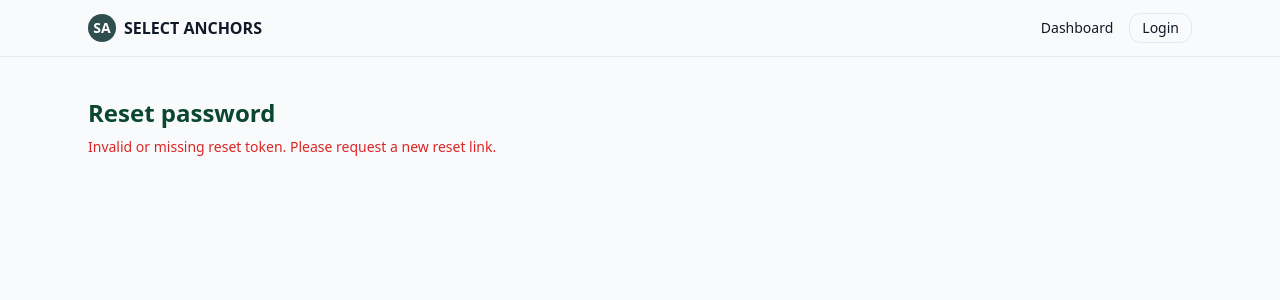
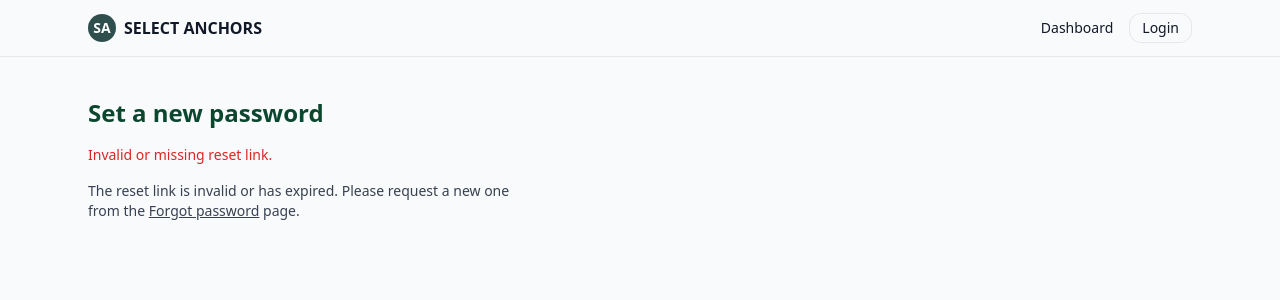
Before and after one commit to select-anchors/select-anchors-portal, a Next.js app: page /reset in a window 1280 px wide. Shown: the top 300 px of the page. Built offline with nearby package versions, Linux system fonts and the light colour scheme; no server answers; a web font is replaced by a local one.

Commit message:
Update page.js

```diff
--- a/app/reset/page.js
+++ b/app/reset/page.js
@@ -1,8 +1,7 @@
-// app/reset/page.js
 "use client";
 
+import { useState, useEffect } from "react";
 import { useSearchParams, useRouter } from "next/navigation";
-import { useState } from "react";
 
 export default function ResetPage() {
   const searchParams = useSearchParams();
@@ -10,35 +9,30 @@ export default function ResetPage() {
   const token = searchParams.get("token") || "";
 
   const [password, setPassword] = useState("");
-  const [confirm, setConfirm] = useState("");
   const [showPassword, setShowPassword] = useState(false);
-  const [showConfirm, setShowConfirm] = useState(false);
-  const [msg, setMsg] = useState("");
-  const [err, setErr] = useState("");
-  const [submitting, setSubmitting] = useState(false);
-  const [done, setDone] = useState(false);
+  const [status, setStatus] = useState("idle"); // idle | loading | success | error
+  const [message, setMessage] = useState("");
+
+  useEffect(() => {
+    if (!token) {
+      setStatus("error");
+      setMessage("Invalid or missing reset link.");
+    }
+  }, [token]);
 
   async function onSubmit(e) {
     e.preventDefault();
-    setErr("");
-    setMsg("");
+    if (!token) return;
 
-    if (!token) {
-      setErr("Missing or invalid reset link.");
+    if (!password || password.length < 8) {
+      setStatus("error");
+      setMessage("Password must be at least 8 characters.");
       return;
     }
 
-    if (!password || password.length < 8) {
-      setErr("Password must be at least 8 characters.");
-      return;
-    }
+    setStatus("loading");
+    setMessage("");
 
-    if (password !== confirm) {
-      setErr("Passwords do not match.");
-      return;
-    }
-
-    setSubmitting(true);
     try {
       const res = await fetch("/api/auth/reset", {
         method: "POST",
@@ -46,42 +40,49 @@ export default function ResetPage() {
         body: JSON.stringify({ token, password }),
       });
 
-      const j = await res.json();
+      const data = await res.json().catch(() => ({}));
 
       if (!res.ok) {
-        throw new Error(j?.error || "Could not reset password.");
+        throw new Error(data?.error || "Could not reset password.");
       }
 
-      setDone(true);
-      setMsg("Password updated successfully. You can now sign in.");
-    } catch (e) {
-      setErr(e.message);
-    } finally {
-      setSubmitting(false);
+      setStatus("success");
+      setMessage("Your password has been reset. You can now log in.");
+
+      // Optional: auto-redirect after a short delay
+      setTimeout(() => {
+        router.push("/login");
+      }, 2000);
+    } catch (err) {
+      setStatus("error");
+      setMessage(err.message || "Could not reset password.");
     }
-  }
-
-  if (!token) {
-    return (
-      <div className="container py-10">
-        <div className="max-w-md">
-          <h1 className="text-2xl font-bold mb-2">Reset password</h1>
-          <p className="text-sm text-red-600">
-            Invalid or missing reset token. Please request a new reset link.
-          </p>
-        </div>
-      </div>
-    );
   }
 
   return (
     <div className="container py-10">
       <form onSubmit={onSubmit} className="max-w-md space-y-4">
-        <h1 className="text-2xl font-bold">Choose a new password</h1>
+        <h1 className="text-2xl font-bold">Set a new password</h1>
 
-        {err && <div className="text-sm text-red-600">{err}</div>}
-        {msg && <div className="text-sm text-green-700">{msg}</div>}
+        {message && (
+          <div
+            className={
+              status === "error"
+                ? "text-sm text-red-600"
+                : "text-sm text-green-700"
+            }
+          >
+            {message}
+          </div>
+        )}
 
+        {!token ? (
+          <p className="text-sm text-gray-700">
+            The reset link is invalid or has expired. Please request a new one
+            from the <a href="/forgot" className="underline">Forgot password</a> page.
+          </p>
+        ) : (
+          <>
             <div>
               <label className="block text-sm text-gray-700 mb-1">
                 New password
@@ -93,6 +94,7 @@ export default function ResetPage() {
                   value={password}
                   onChange={(e) => setPassword(e.target.value)}
                   autoComplete="new-password"
+                  disabled={status === "loading" || status === "success"}
                 />
                 <button
                   type="button"
@@ -104,43 +106,14 @@ export default function ResetPage() {
               </div>
             </div>
 
-        <div>
-          <label className="block text-sm text-gray-700 mb-1">
-            Confirm password
-          </label>
-          <div className="relative">
-            <input
-              type={showConfirm ? "text" : "password"}
-              className="w-full border rounded-md px-3 py-2 pr-16"
-              value={confirm}
-              onChange={(e) => setConfirm(e.target.value)}
-              autoComplete="new-password"
-            />
             <button
-              type="button"
-              className="absolute inset-y-0 right-2 text-xs px-2 rounded-md border bg-white hover:bg-gray-50"
-              onClick={() => setShowConfirm((v) => !v)}
-            >
-              {showConfirm ? "Hide" : "Show"}
-            </button>
-          </div>
-        </div>
-
-        <button
-          disabled={submitting || done}
+              type="submit"
+              disabled={status === "loading" || status === "success"}
               className="px-4 py-2 rounded-xl bg-[#2f4f4f] text-white hover:opacity-90 disabled:opacity-60"
             >
-          {submitting ? "Saving…" : done ? "Password updated" : "Reset password"}
+              {status === "loading" ? "Saving…" : "Reset password"}
             </button>
-
-        {done && (
-          <button
-            type="button"
-            className="block mt-2 text-sm underline"
-            onClick={() => router.push("/login")}
-          >
-            Go to login
-          </button>
+          </>
         )}
       </form>
     </div>
```
Lines whose indentation alone changed are shown as unchanged.
